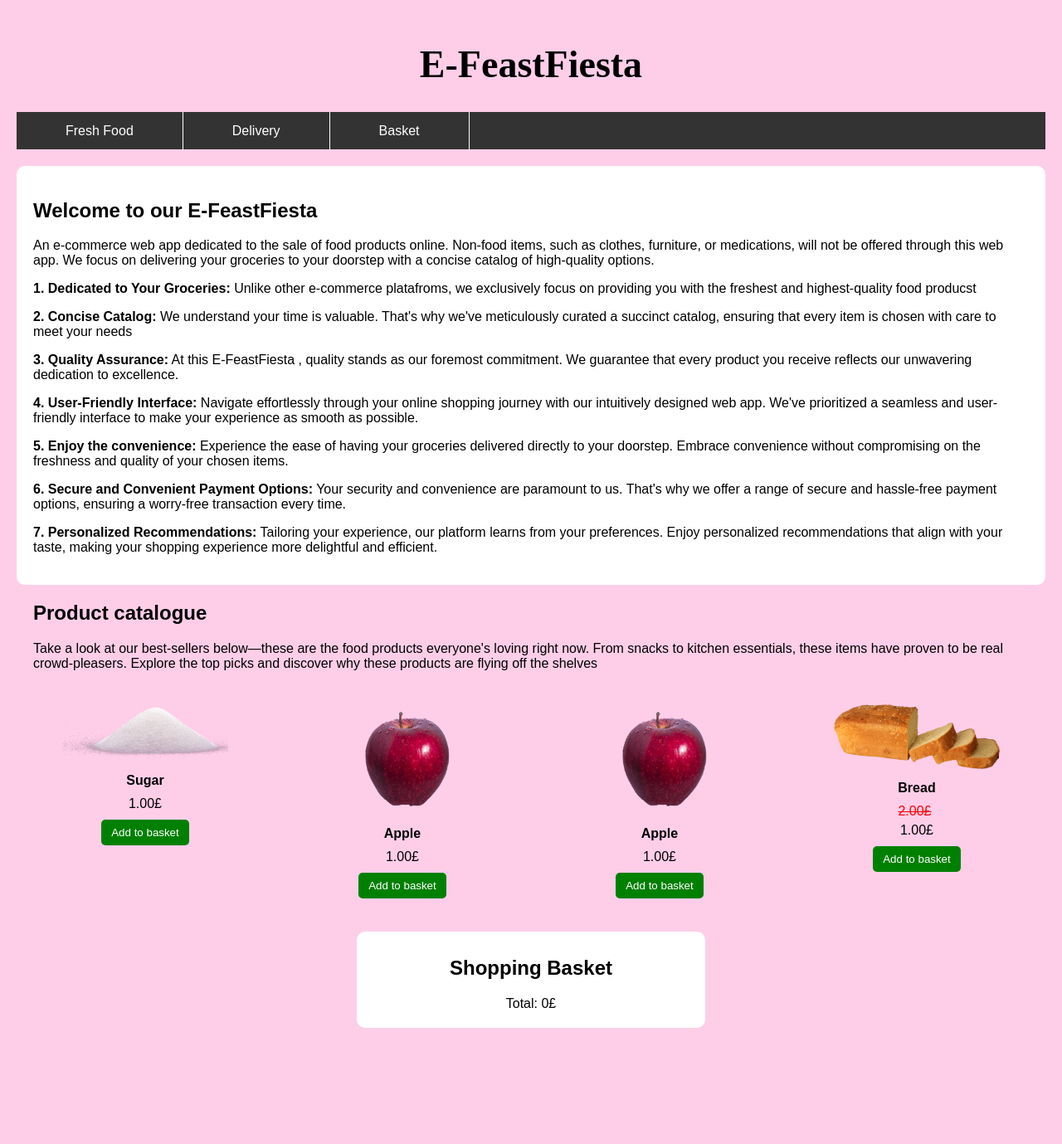
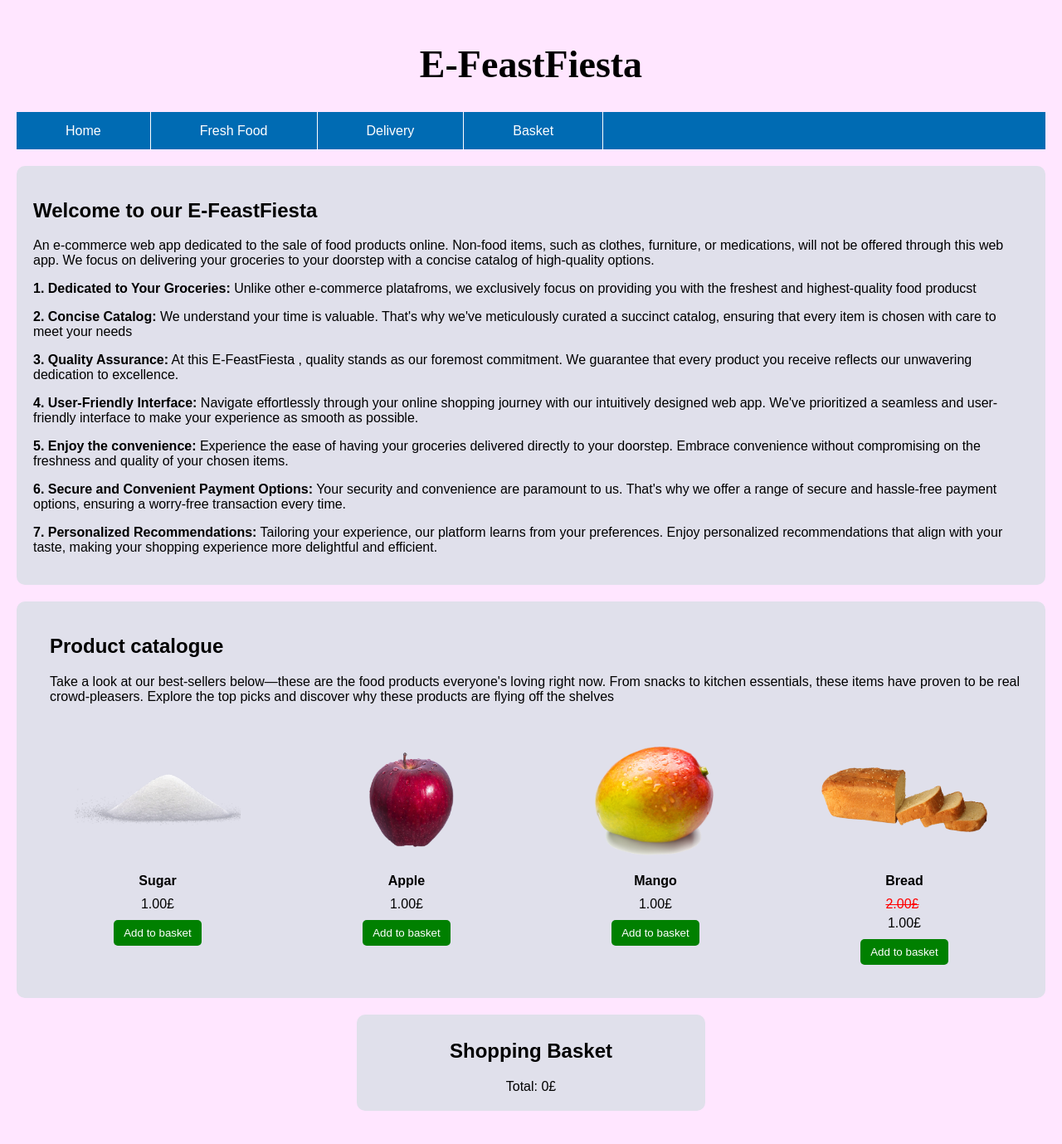
Before and after one commit to diegoperez18/set09103_labs, a Flask app: page / in a window 1280 px wide. Shown: the whole page at 83% size. Before the commit the page ends 1239 px from the top, so only its background shows below. Run offline with Flask 3, Linux system fonts and the light colour scheme.

Commit message:
miercoles

```diff
--- a/static/css/styles.css
+++ b/static/css/styles.css
@@ -1,6 +1,6 @@
 body {
 	font-family: Arial, sans-serif;
-	background-color: #FECEE9;
+	background-color: #ffe6ff;
 	margin: 0 auto;
 	max-width: 1600px;
 	padding: 20px;
@@ -8,7 +8,7 @@ body {
 
 
 nav {
-	background-color: #333;
+	background-color: #006bb3;
 	height:45px;
     }
 
@@ -34,14 +34,14 @@ nav li a{
 }
 
 nav li a:hover {
-	    background-color: #555;
+	    background-color: #e0e0eb;
 }
 
 section.intro {
 	max-width: 1600px;
 	margin: 20px auto;
 	padding: 20px;
-	background-color: white;
+	background-color: #e0e0eb;
 	border-radius: 10px;
 }
 
@@ -80,7 +80,7 @@ form {
 	max-width: 400px;
 	margin: 20px auto;
 	padding: 10px;
-	background-color: white;
+	background-color: #e0e0eb;
 	border-radius: 10px;
 	text-align: center;
 
@@ -140,8 +140,9 @@ form {
 }
 
 .product-item img {
-	max-width: 100%;
-	height: auto;
+	width: 200px;
+	height: 150px;
+	object-fit: contain;
 	border-radius: 5px;
 }
 
--- a/templates/index.html
+++ b/templates/index.html
@@ -10,6 +10,7 @@
 	<h1 id="title">E-FeastFiesta </h1>
 <nav>
 	<ul>
+	    <li><a href="{{ url_for('root') }}">Home</a></li>
 	    <li><a href="{{ url_for('fresh') }}">Fresh Food</a></li>
             <li><a href="{{ url_for('delivery') }}">Delivery</a></li>
 	    <li><a href="{{ url_for('cart') }}">Basket</a></li>
@@ -38,7 +39,7 @@
 </section>
 
 
-
+<section class="intro">
 <h2 class="product-catalogue-heading"> Product catalogue</h2>
 <p id="product-catalogue-description"> Take a look at our best-sellers below—these are the food products everyone's loving right now. From snacks to kitchen essentials, these items have proven to be real crowd-pleasers. Explore the top picks and discover why these products are flying off the shelves</p>
 <div class="product-container">
@@ -63,10 +64,10 @@
 	</div>
 
 	<div class="product-item">
-		<img src="{{ url_for('static', filename='img/apple.png') }}" alt="Apple">
-		<strong>Apple</strong>
+		<img src="{{ url_for('static', filename='img/mango.png') }}" alt="Mango">
+		<strong>Mango</strong>
 		<span>1.00£</span>
-		<form action="{{ url_for('add_to_basket', item='Apple', price=1.0) }}" method="POST">
+		<form action="{{ url_for('add_to_basket', item='mango', price=2.0) }}" method="POST">
 			<button type="submit">Add to basket</button>
 		</form>
 	</div>
@@ -77,11 +78,12 @@
 	<strong>Bread</strong>
 	<span class="discounted-price">2.00£</span>
 	<span>1.00£</span>
-        <form action="{{ url_for('add_to_basket', item='Bread', price=2.0) }}" method="POST">
+        <form action="{{ url_for('add_to_basket', item='Bread', price=1.0) }}" method="POST">
 		<button type="submit">Add to basket</button>
 	</form>
 	</div>
 </div>
+</section>
 
 	<ul id="basket-list">
 		<h2 class="basket-heading">Shopping Basket</h2>
```
Also changed, not shown: static/img/mango.png (added).
